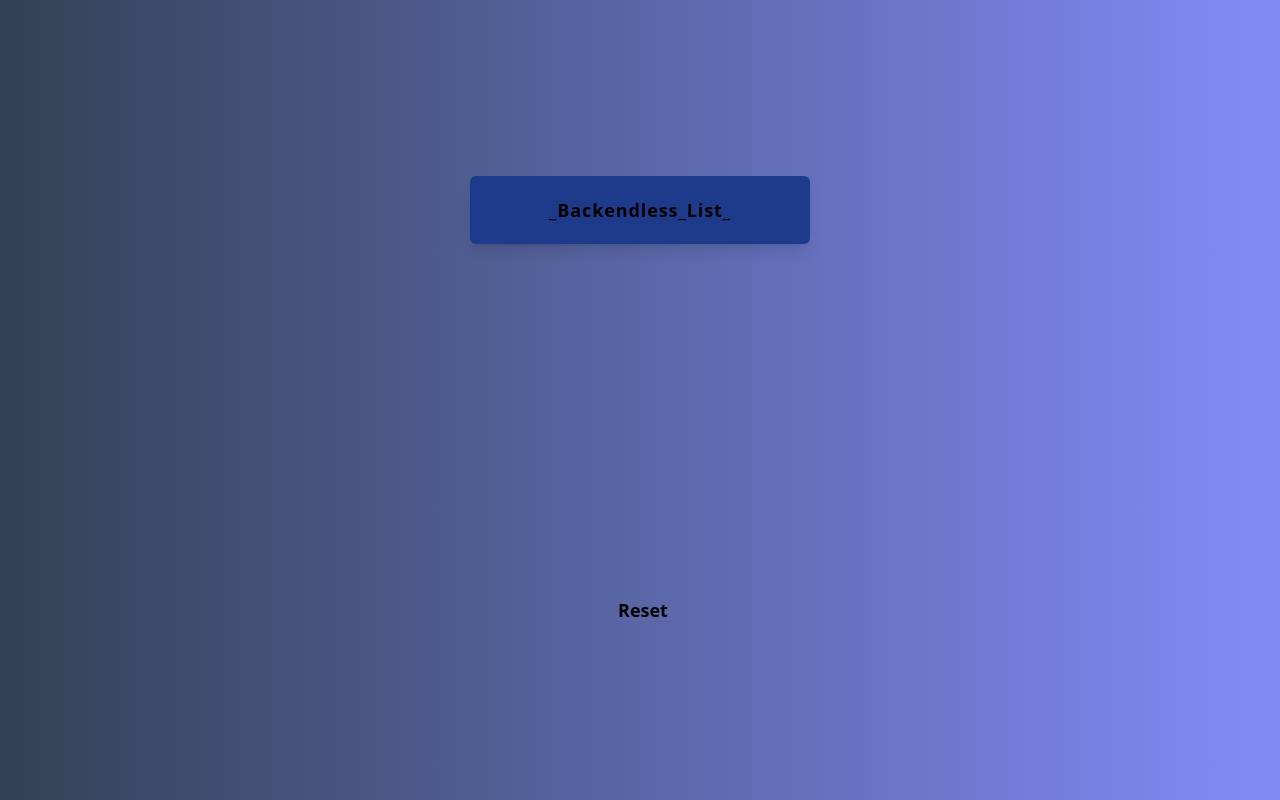
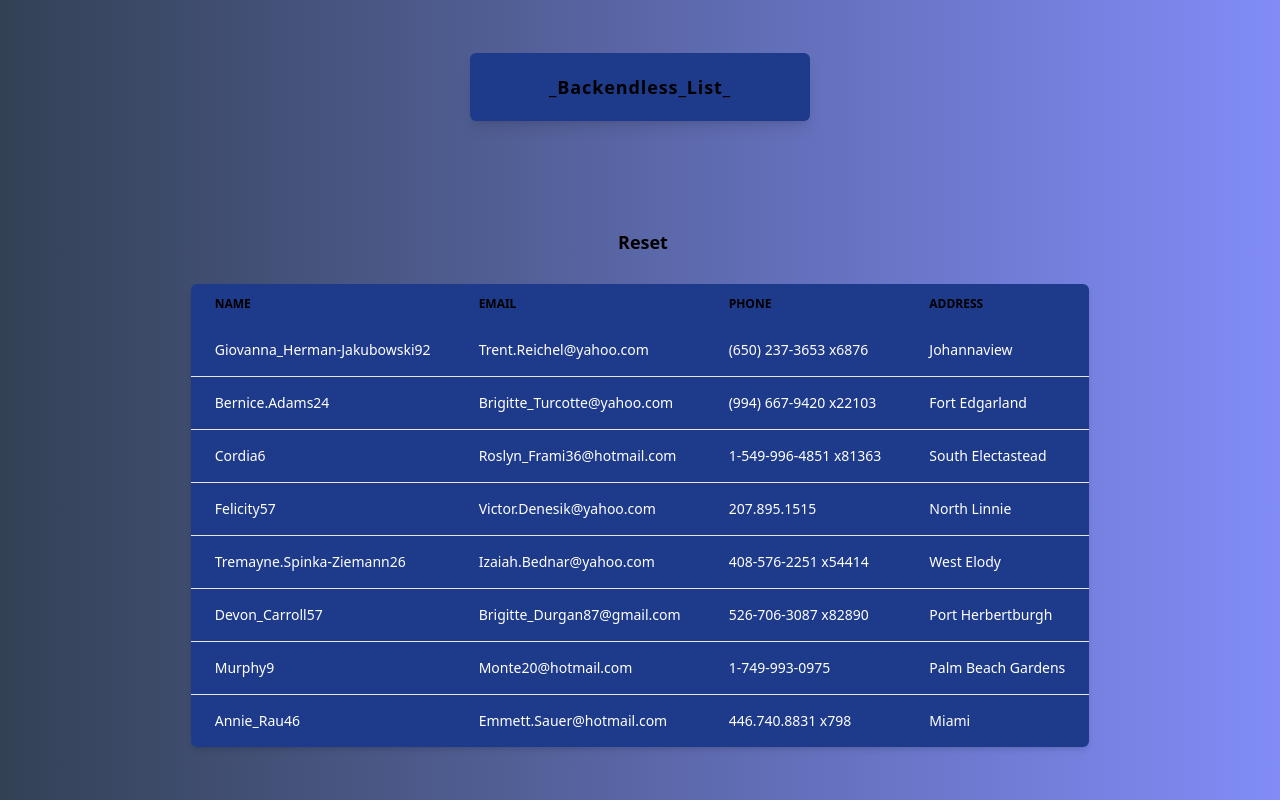
Before and after one commit to Nazarii7/Backendless-test-task, a React app in the folder Backendless/: page /dummyTable in a window 1280 px wide. Built offline with nearby package versions, Linux system fonts and the light colour scheme.

Commit message:
add table

```diff
--- a/Backendless/src/components/tabs/_tabs_chart/[chart]/chart.jsx
+++ b/Backendless/src/components/tabs/_tabs_chart/[chart]/chart.jsx
@@ -3,6 +3,8 @@ import { Chart as ChartJS, BarElement, CategoryScale, LinearScale, Tooltip, Lege
 
 import { chartData } from '../../../../utilities/faker';
 import { useEffect, useState } from 'react';
+
+import styles from './chart.module.scss';
 
 ChartJS.register(BarElement, CategoryScale, LinearScale, Tooltip, Legend);
 
@@ -12,10 +14,13 @@ function BarChart() {
   useEffect(() => {
     const interval = setInterval(() => {
       const newData = charts.map((chart) => {
+        const yearChange = Math.floor(Math.random() + 1);
+        const calculateChange =
+          Math.random() < 0.5 ? Math.floor(Math.random() * 100) + 1 : -(Math.floor(Math.random() * 100) + 1);
         return {
           ...chart,
-          calculate: (chart.calculate += Math.floor(Math.random() * 2)),
-          year: (chart.year += Math.floor(Math.random() + 1)),
+          calculate: chart.calculate + calculateChange,
+          year: chart.year + yearChange,
         };
       });
       setChartData(newData);
@@ -24,7 +29,7 @@ function BarChart() {
   }, [charts]);
 
   return (
-    <div className="relative bg-blue-900 hover:bg-slate-700 w-[700px] p-3 mt-5 shadow-md hover:shadow-2xl duration-500 rounded-md">
+    <div className={styles.wrapper}>
       <Bar
         data={{
           labels: charts.filter((data) => data.month).map((chart) => chart.month),
--- /dev/null
+++ b/Backendless/src/components/tabs/_tabs_chart/[chart]/chart.module.scss
@@ -0,0 +1,3 @@
+.wrapper {
+  @apply relative bg-blue-900 hover:bg-slate-700 w-[700px] p-3 mt-5 shadow-md hover:shadow-2xl duration-500 rounded-md;
+}
--- a/Backendless/src/components/tabs/_tabs_list/_tabs_list.jsx
+++ b/Backendless/src/components/tabs/_tabs_list/_tabs_list.jsx
@@ -1,19 +1,17 @@
 import { listData } from '../../../utilities/faker';
 import { GoBackButton } from '../../go_back_button/go_back_button.jsx';
+import styles from './_tabs_list.module.scss';
 
 export default function DummyList() {
   return (
     <>
       <GoBackButton />
-      <ul className="grid grid-cols-1 sm:grid-cols-2 md:grid-cols-3 lg:grid-cols-4 gap-4 p-4">
+      <ul className={styles.list}>
         {listData ? (
           listData.map((data) => {
             return (
-              <li
-                className=" bg-blue-900 p-4 shadow-md hover:shadow-lg flex items-center space-x-4 rounded-md"
-                key={data.id}
-              >
-                <img src={data.avatar} alt={data.name} className="w-12 h-12 rounded-full" />
+              <li className={styles.item} key={data.id}>
+                <img src={data.avatar} alt={data.name} className={styles.img} />
                 <div className="flex flex-col">
                   <span className="text-lg font-semibold">{data.name}</span>
                   <span className="text-md">{data.email}</span>
--- /dev/null
+++ b/Backendless/src/components/tabs/_tabs_list/_tabs_list.module.scss
@@ -0,0 +1,11 @@
+.list {
+  @apply grid grid-cols-1 sm:grid-cols-2 md:grid-cols-3 lg:grid-cols-4 gap-4 p-4;
+}
+
+.item {
+  @apply bg-blue-900 p-4 shadow-md hover:shadow-lg flex items-center space-x-4 rounded-md;
+}
+
+.img {
+  @apply w-12 h-12 rounded-full;
+}
--- a/Backendless/src/components/tabs/_tabs_table/_tabs_table.jsx
+++ b/Backendless/src/components/tabs/_tabs_table/_tabs_table.jsx
@@ -1,9 +1,45 @@
 import { GoBackButton } from '../../go_back_button/go_back_button.jsx';
+
+import { tableData } from '../../../utilities/faker.js';
 
 function DummyTable() {
   return (
     <>
       <GoBackButton />
+      {tableData ? (
+        <div className="relative mt-7 overflow-x-auto shadow-md rounded-md">
+          <table className="w-full text-sm text-left text-white ">
+            <thead className="text-xs text-black uppercase bg-blue-900 ">
+              <tr>
+                <th scope="col" className="px-6 py-3">
+                  Name
+                </th>
+                <th scope="col" className="px-6 py-3">
+                  Email
+                </th>
+                <th scope="col" className="px-6 py-3">
+                  Phone
+                </th>
+                <th scope="col" className="px-6 py-3">
+                  Address
+                </th>
+              </tr>
+            </thead>
+            <tbody>
+              {tableData.map((data) => (
+                <tr key={data.id} className="bg-blue-900 border-b last:border-b-0">
+                  <td className="px-6 py-4">{data.name}</td>
+                  <td className="px-6 py-4">{data.email}</td>
+                  <td className="px-6 py-4">{data.phone_number}</td>
+                  <td className="px-6 py-4">{data.address}</td>
+                </tr>
+              ))}
+            </tbody>
+          </table>
+        </div>
+      ) : (
+        <p>Loading ...</p>
+      )}
     </>
   );
 }
--- a/Backendless/src/utilities/faker.js
+++ b/Backendless/src/utilities/faker.js
@@ -11,7 +11,7 @@ function generateTableData() {
 }
 
 export const tableData = faker.helpers.multiple(generateTableData, {
-  count: 20,
+  count: 8,
 });
 
 function generateListData() {
```
